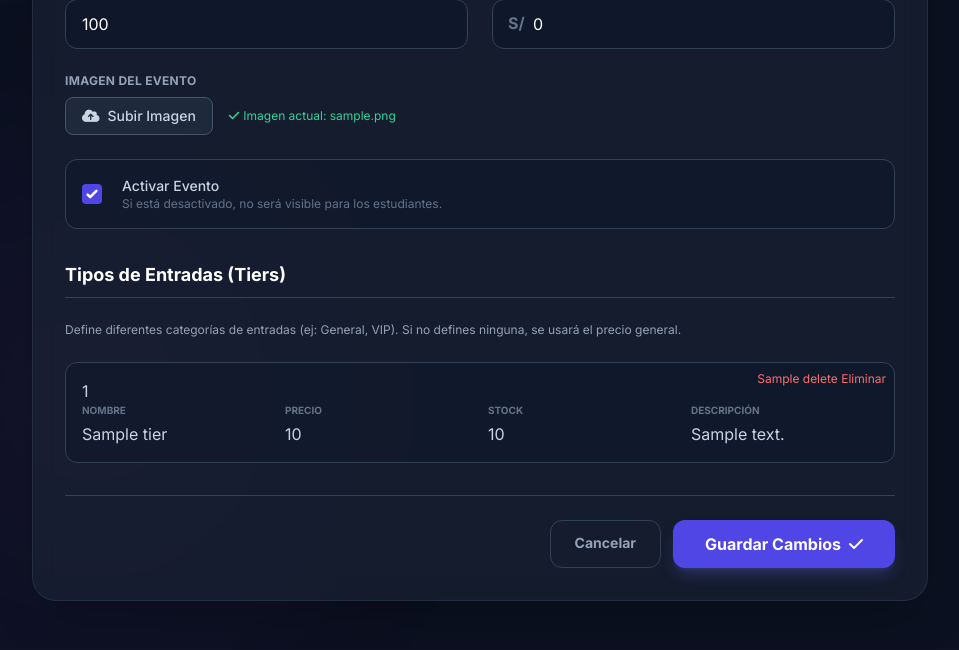
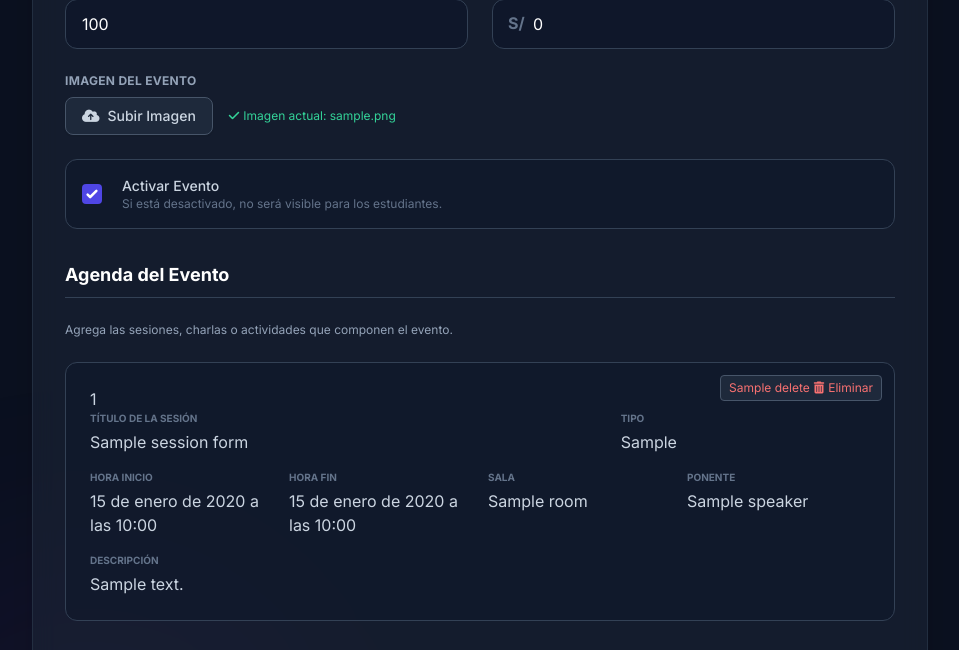
Before and after one commit to DfsSpooky/lms4, a Django app: template academy/templates/academy/organizer/event_form.html in a window 1280 px wide. Shown: the part 1031-1681 px from the top of the page, without its empty margins (160-1119 px from the left). Run offline with Django 5.2, Linux system fonts and the light colour scheme; tables that the repository leaves empty hold one stand-in row (values such as "Sample post"); the template is opened without the code that fills it: values that come from a table or form of the project are taken from there, most other values are stand-ins (such as "Sample title", 1, 10 or a date in 2020); grey boxes marked "Sample" are stand-in pictures; some libraries are stand-ins or nearby versions.

Commit message:
feat: Add EventSession formset to event creation and edit views
This change allows organizers to manage event agenda sessions directly within the event form.
- Added `EventSessionForm` and `EventSessionFormSet` in `academy/forms.py`.
- Updated `OrganizerEventCreateView` and `OrganizerEventUpdateView` in `academy/views_organizer.py` to handle the new formset.
- Updated `academy/templates/academy/organizer/event_form.html` to render the agenda management UI.

```diff
--- a/academy/templates/academy/organizer/event_form.html
+++ b/academy/templates/academy/organizer/event_form.html
@@ -109,6 +109,63 @@
                     </div>
                 </div>
 
+                <!-- Agenda / Event Sessions Formset -->
+                <div class="space-y-6">
+                    <h3 class="text-lg font-bold text-white border-b border-slate-700 pb-2 mb-4">Agenda del Evento</h3>
+                    <p class="text-xs text-slate-400 mb-4">Agrega las sesiones, charlas o actividades que componen el evento.</p>
+
+                    {{ sessions.management_form }}
+                    <div class="space-y-4">
+                        {% for session_form in sessions %}
+                            <div class="bg-slate-900/50 p-6 rounded-xl border border-slate-700 relative group/session">
+                                {{ session_form.id }}
+
+                                {% if session_form.instance.pk %}
+                                    <div class="absolute top-3 right-3 z-10">
+                                        <label class="text-xs text-red-400 hover:text-red-300 flex items-center gap-1 cursor-pointer bg-slate-800 px-2 py-1 rounded border border-slate-600 hover:border-red-400 transition-all">
+                                            {{ session_form.DELETE }}
+                                            <i class="fas fa-trash-alt"></i> Eliminar
+                                        </label>
+                                    </div>
+                                {% endif %}
+
+                                <div class="grid grid-cols-1 md:grid-cols-12 gap-4">
+                                    <div class="md:col-span-8">
+                                        <label class="block text-[10px] uppercase font-bold text-slate-500 mb-1">Título de la Sesión</label>
+                                        {{ session_form.title }}
+                                    </div>
+                                    <div class="md:col-span-4">
+                                        <label class="block text-[10px] uppercase font-bold text-slate-500 mb-1">Tipo</label>
+                                        {{ session_form.session_type }}
+                                    </div>
+
+                                    <div class="md:col-span-3">
+                                        <label class="block text-[10px] uppercase font-bold text-slate-500 mb-1">Hora Inicio</label>
+                                        {{ session_form.start_time }}
+                                    </div>
+                                    <div class="md:col-span-3">
+                                        <label class="block text-[10px] uppercase font-bold text-slate-500 mb-1">Hora Fin</label>
+                                        {{ session_form.end_time }}
+                                    </div>
+                                    <div class="md:col-span-3">
+                                        <label class="block text-[10px] uppercase font-bold text-slate-500 mb-1">Sala</label>
+                                        {{ session_form.room }}
+                                    </div>
+                                    <div class="md:col-span-3">
+                                        <label class="block text-[10px] uppercase font-bold text-slate-500 mb-1">Ponente</label>
+                                        {{ session_form.speaker }}
+                                    </div>
+
+                                    <div class="md:col-span-12">
+                                        <label class="block text-[10px] uppercase font-bold text-slate-500 mb-1">Descripción</label>
+                                        {{ session_form.description }}
+                                    </div>
+                                </div>
+                            </div>
+                        {% endfor %}
+                    </div>
+                </div>
+
                 <!-- Ticket Tiers Inline Formset -->
                 <div class="space-y-6">
                     <h3 class="text-lg font-bold text-white border-b border-slate-700 pb-2 mb-4">Tipos de Entradas (Tiers)</h3>
```
Also changed, not shown: academy/forms.py (+40 -1 lines), academy/views_organizer.py (+12 -3 lines).
